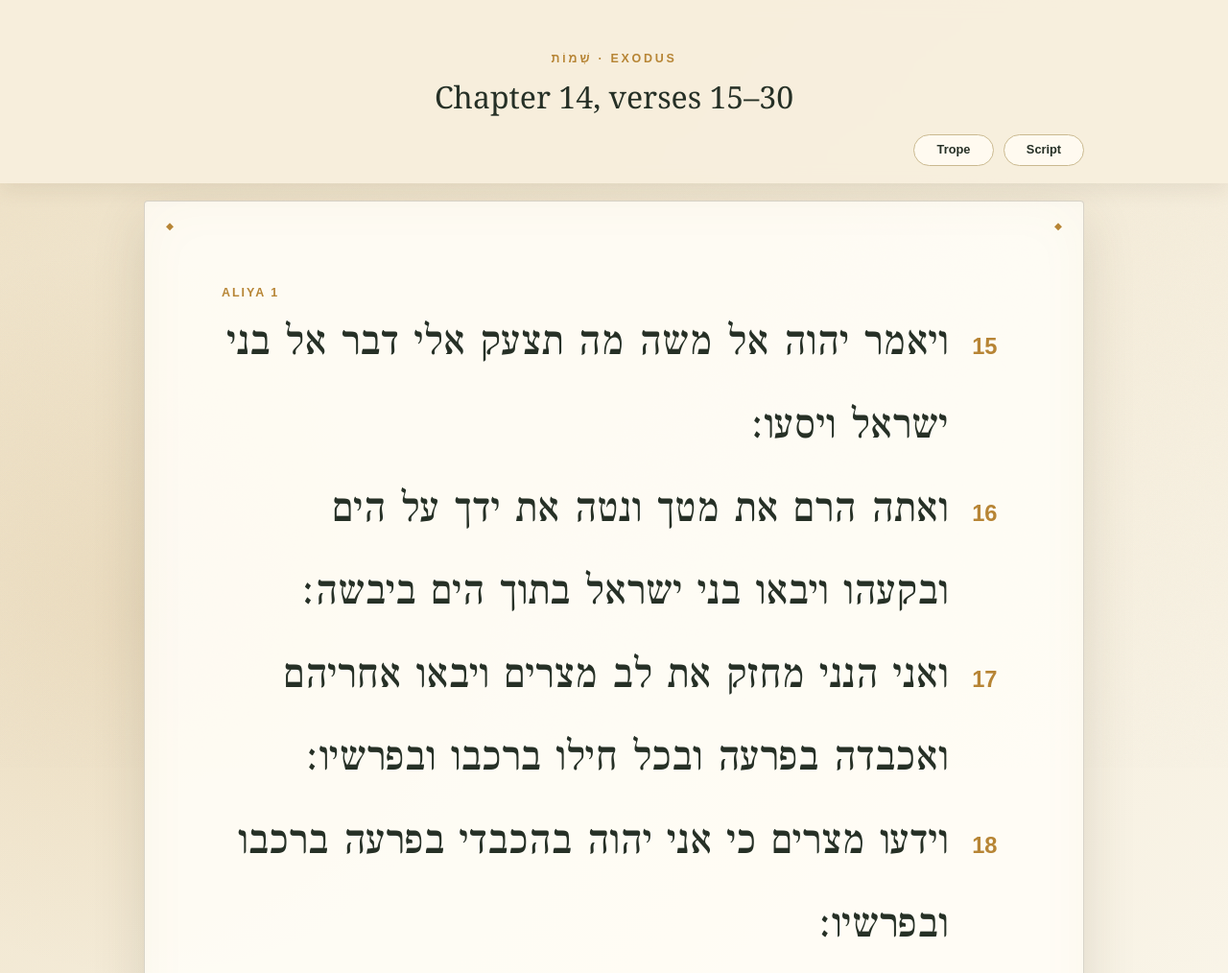
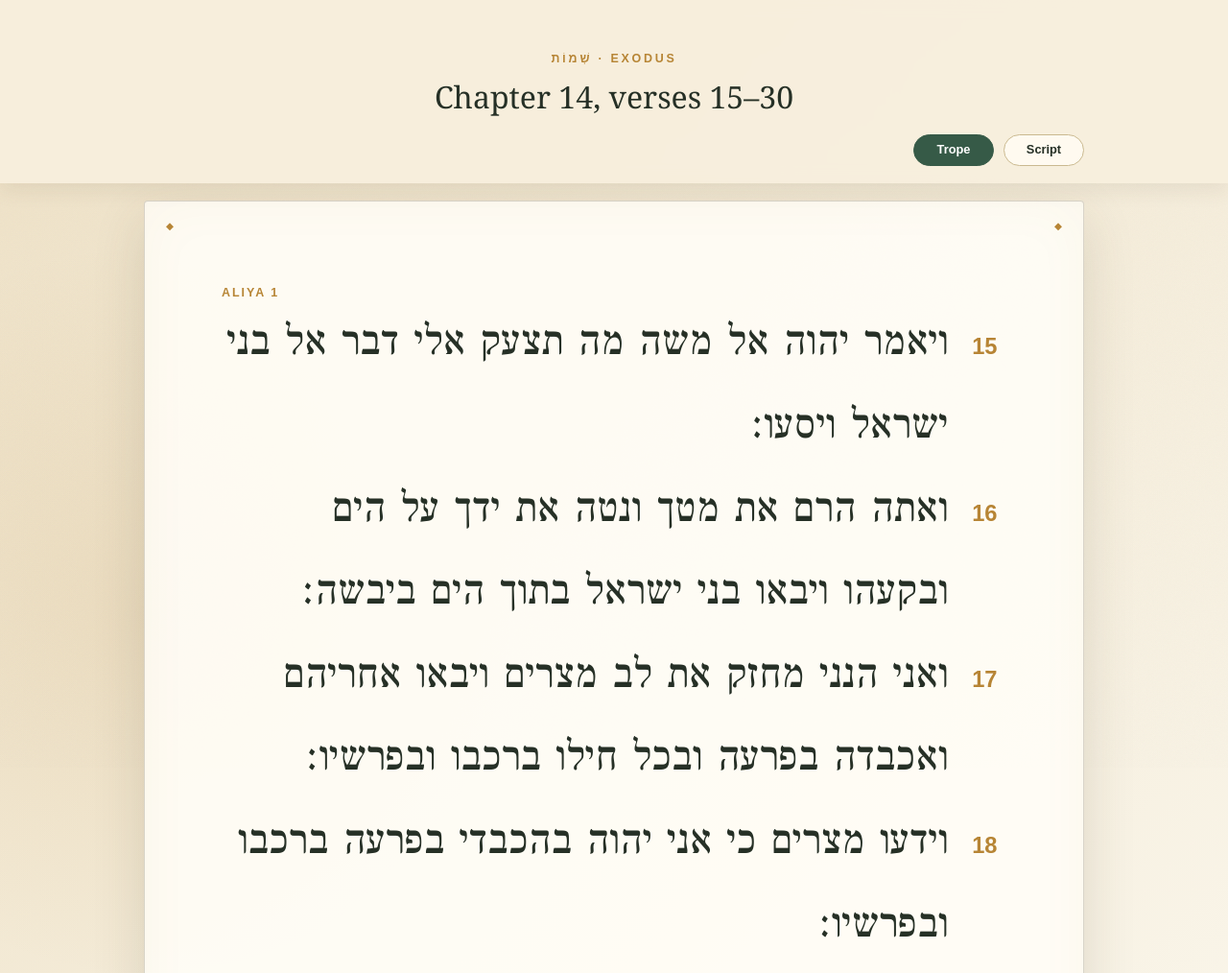
Before and after one commit to esemmelman/aria-torah, a plain HTML site: page index.html in a window 1280 px wide. Shown: the top 1014 px of the page at 96% size. Drawn offline with Linux system fonts and the light colour scheme; no server answers; a web font is replaced by a local one.

Commit message:
Enable trope by default

```diff
--- a/app.js
+++ b/app.js
@@ -33,7 +33,7 @@ const audioByVerse = new Map();
 let activeVerse = null;
 let activePlaylist = null;
 let sourceVerses = FALLBACK_VERSES;
-let showTrope = false;
+let showTrope = true;
 let scriptMode = false;
 const HIGHLIGHT_STORAGE_KEY = 'aria-torah-highlights-v1';
 let highlights = loadHighlights();
--- a/index.html
+++ b/index.html
@@ -17,7 +17,7 @@
       <h1>Chapter 14, verses 15–30</h1>
 
       <div class="display-controls" aria-label="Text display options">
-        <button class="display-toggle" id="trope-toggle" type="button" aria-pressed="false">Trope</button>
+        <button class="display-toggle active" id="trope-toggle" type="button" aria-pressed="true">Trope</button>
         <button class="display-toggle" id="script-toggle" type="button" aria-pressed="false">Script</button>
       </div>
     </header>
@@ -26,7 +26,7 @@
 
     <p class="status" id="status" aria-live="polite">Hover over a highlighted group to hear it, or select a verse number to play the whole verse.</p>
     <p class="audio-credit">Group recordings saved with Supabase</p>
-    <p class="version">Version 1.5.6</p>
+    <p class="version">Version 1.5.7</p>
   </main>
   <script src="app.js"></script>
 </body>
```
